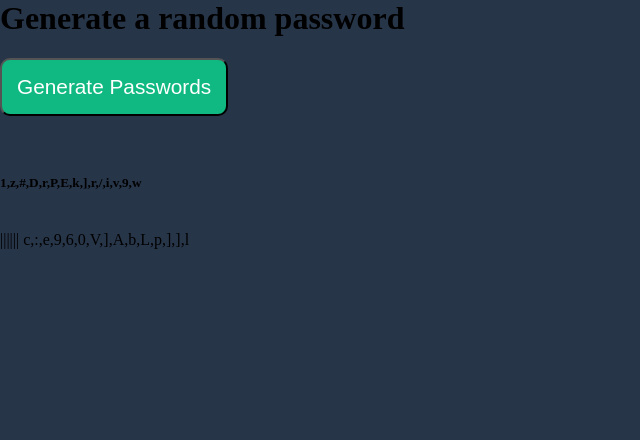
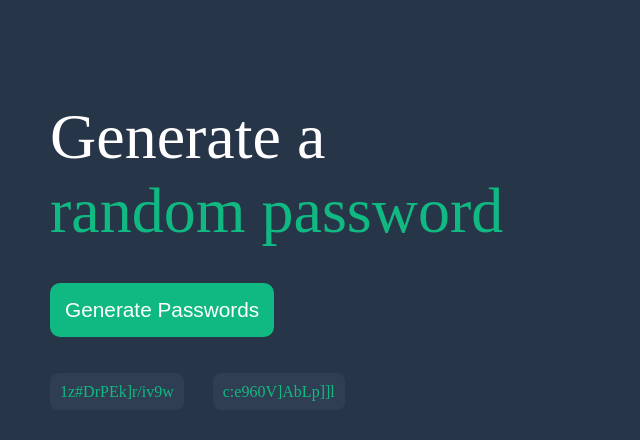
Before and after one commit to alexGrandolph/js-password-generator, a plain HTML site: page index.html in a window 1280 px wide. Both pictures are taken after a click on the button "Generate Passwords". Shown: the whole page, without its empty margins (0-640 px from the left). Drawn offline with Linux system fonts and the light colour scheme.

Commit message:
feat: fix bug causing comma to appear after every character in password.

```diff
--- a/index.css
+++ b/index.css
@@ -6,7 +6,43 @@ body {
 #btn {
   color: white;
   background-color: #10B981;
+  border: #10B981;
   padding: 15px;
+  margin-left: 50px;
+  margin-top: 35px;
   border-radius:10px;
   font-size: 1.3em;
 }
+
+#header {
+  padding-left: 50px;
+  padding-top: 100px;
+  font-size: 4em;
+  color: white;
+}
+
+#random-el {
+  color: #10B981;
+}
+#passwords {
+  padding-left: 50px;
+
+  padding-top: 10px;
+}
+
+#password1-el {
+  background-color: #2F3E53;
+  margin-right: 25px;
+  color: #10B981;
+  padding: 10px;
+  border-radius: 8px;
+}
+
+#password2-el {
+  background-color: #2F3E53;
+  margin-right: 25px;
+  color: #10B981;
+  padding: 10px;
+  border-radius: 8px;
+  /* border: 1px solid #ffffff; */
+}
--- a/index.html
+++ b/index.html
@@ -5,14 +5,17 @@
 </head>
 
 <body>
-  <h1>Generate a random password</h1>
+  <div id="header">
+    <text>Generate a</text><br> <text id="random-el">random password</text>
+  </div>
   <button id="btn" onclick="generatePasswords()">Generate Passwords</button>
   <br>
   <br>
   <br>
-  <h5 id="password1-el"></h5>
-  <br> ||||||
-  <text id="password2-el"></text>
+  <div id="passwords">
+    <text id="password1-el"></text>
+    <text id="password2-el"></text>
+  </div>
   <script src="index.js"></script>
 </body>
 
--- a/index.js
+++ b/index.js
@@ -8,22 +8,35 @@ function generatePasswords() {
   let passwordTwo = makePassword()
 
   passOne.textContent = passwordOne
-
-    passTwo.textContent= passwordTwo
+  passTwo.textContent= passwordTwo
 }
 
 
+// function makePassword() {
+//   let times = 15
+//   let length = characters.length
+//   let password = []
+//   for ( let i = 0; i < times; i++ ) {
+
+//     let x = Math.floor(Math.random() * 15)
+//     password.push(characters[x])
+
+//   }
+//   password = password.toString()
+//   return password
+// }
+
 function makePassword() {
-  let times = 15
   let length = characters.length
   let password = []
-  for ( let i = 0; i < times; i++ ) {
-
+  // console.log(length)
+  for (let i =0; i < 15; i++) {
     let x = Math.floor(Math.random() * length)
     password.push(characters[x])
-
+    // console.log(i)
+    console.log(characters[x])
   }
-  password = password.toString()
-  console.log(password)
+  password =  password.join('')
   return password
+  // console.log(password)
 }
```
